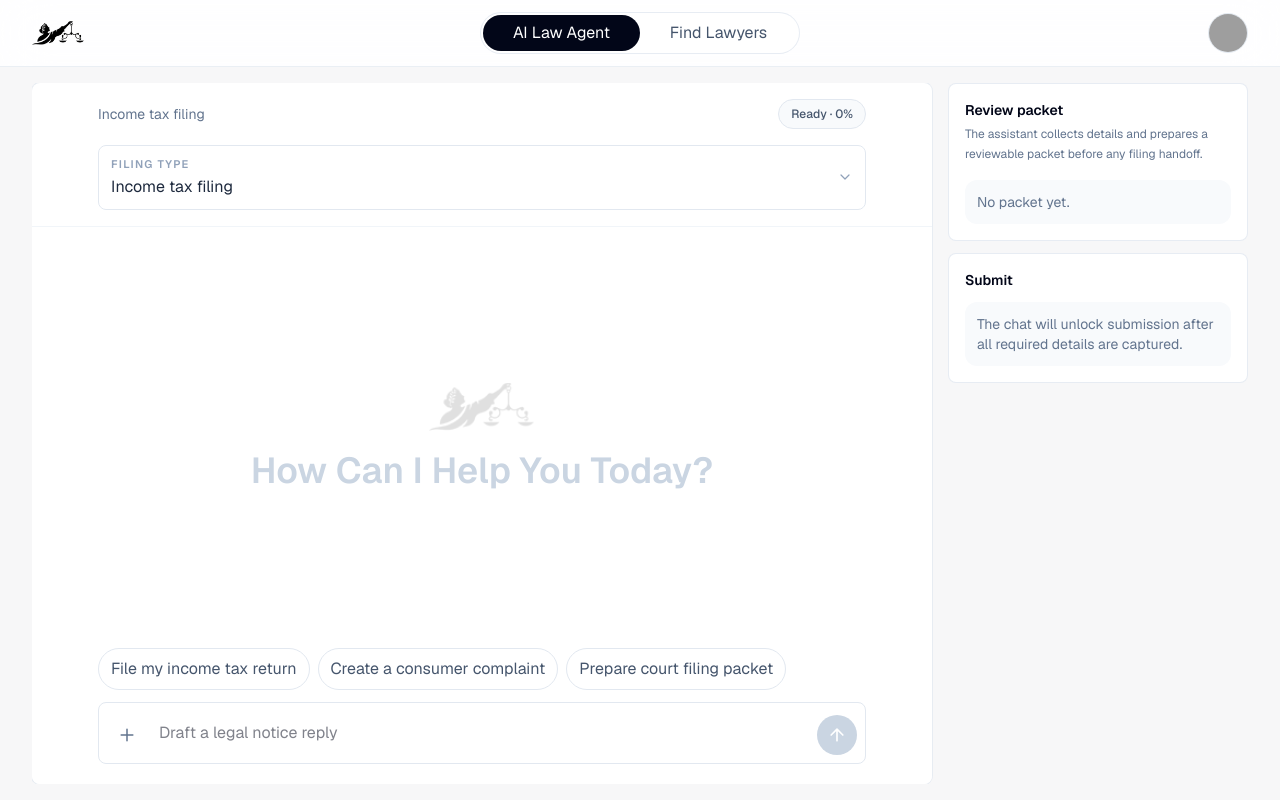
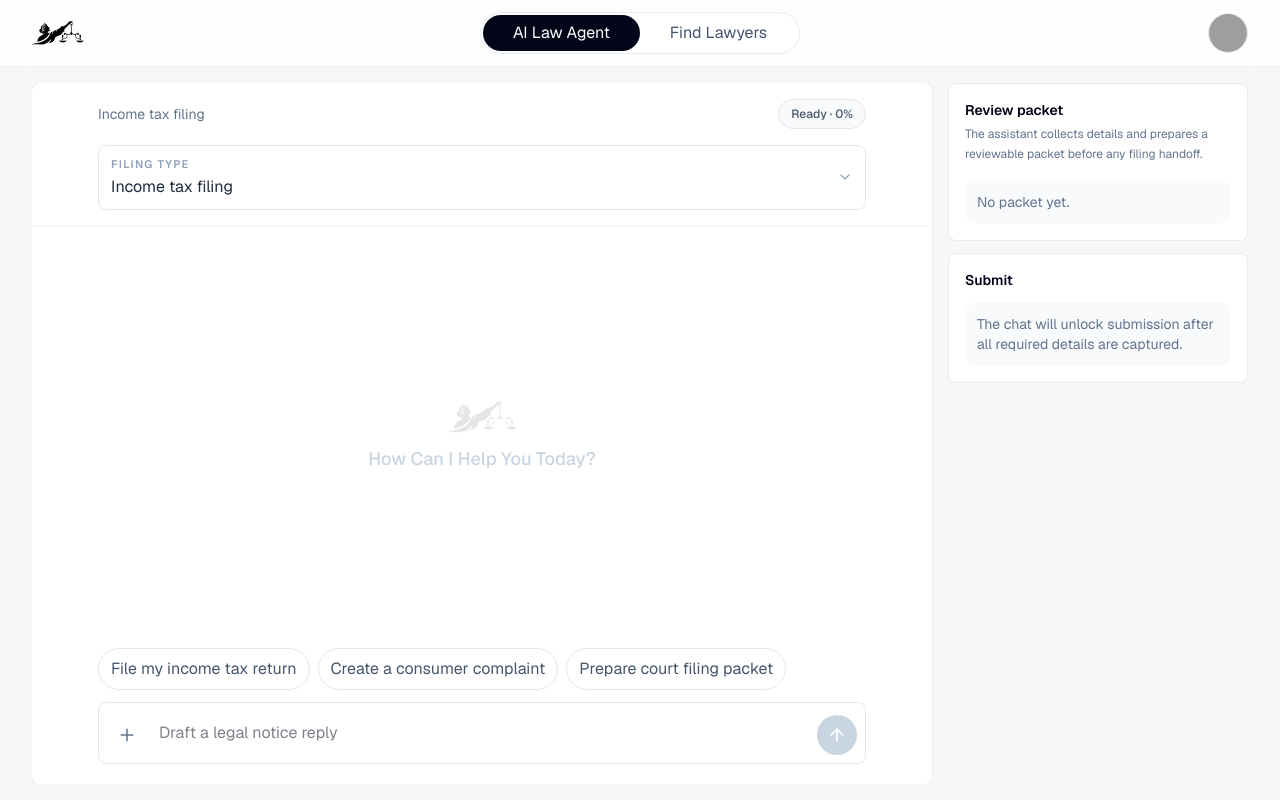
Before and after one commit to farzeenilyaszargar/Caseway, a Next.js app: page /assistant in a window 1280 px wide. Built offline with nearby package versions, Linux system fonts and the light colour scheme; grey boxes are pictures that could not be loaded.

Commit message:
Shrink empty chat prompt

```diff
--- a/app/assistant/page.tsx
+++ b/app/assistant/page.tsx
@@ -587,10 +587,10 @@ export default function AssistantPage() {
                     <div className="flex flex-col items-center">
                       <span
                         aria-hidden="true"
-                        className="h-12 w-28 bg-contain bg-center bg-no-repeat opacity-[0.12]"
+                        className="h-8 w-20 bg-contain bg-center bg-no-repeat opacity-[0.1]"
                         style={{ backgroundImage: "url('/nyaylink-logo.png')" }}
                       />
-                      <p className="mt-5 text-center text-3xl font-semibold tracking-normal text-slate-300 sm:text-4xl">
+                      <p className="mt-3 text-center text-base font-medium tracking-normal text-slate-300 sm:text-lg">
                         How Can I Help You Today?
                       </p>
                     </div>
```
